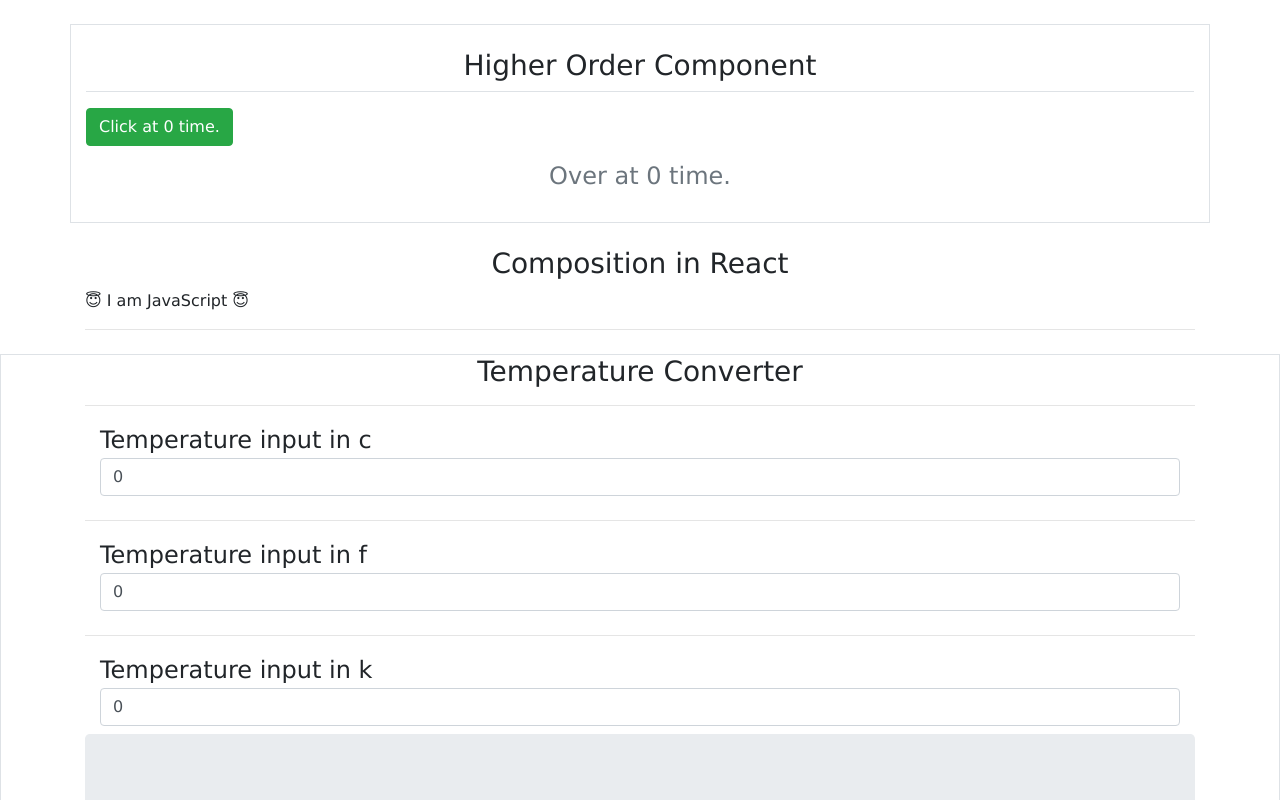
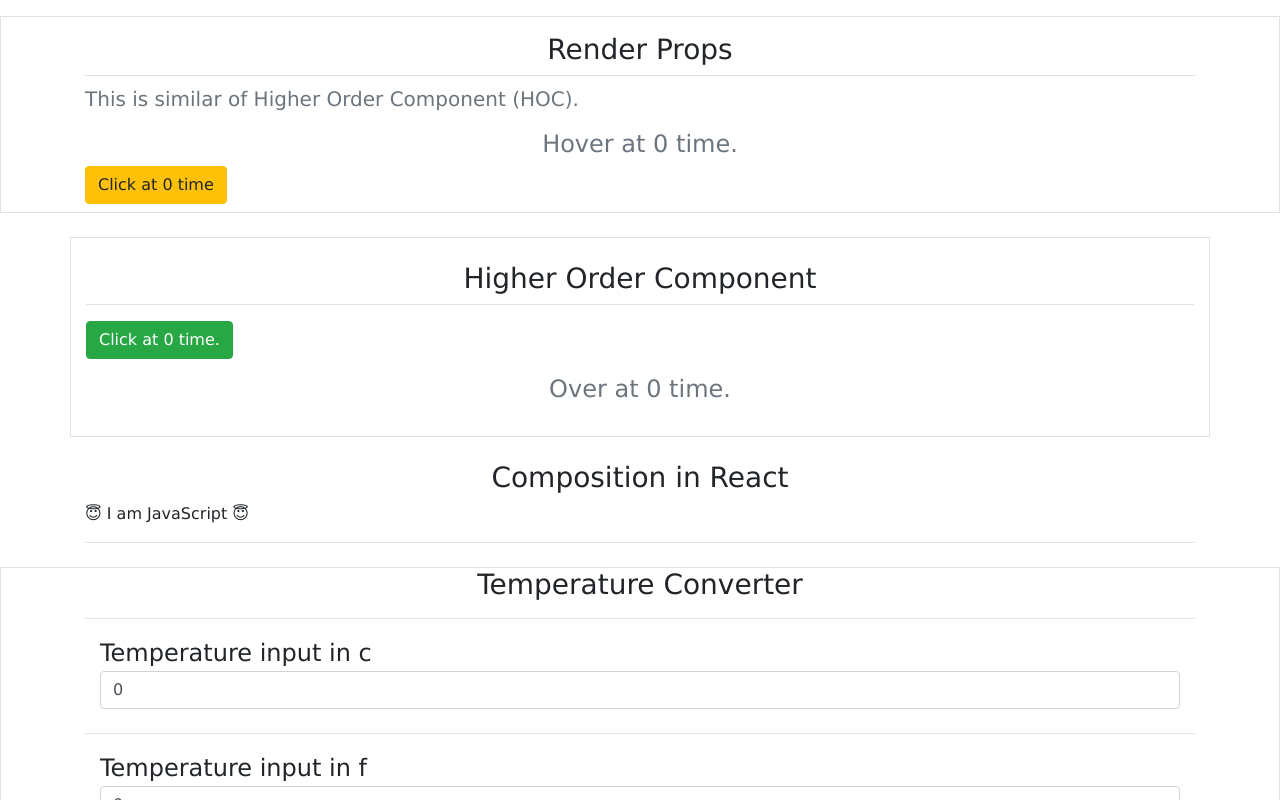
Before and after one commit to joy-narayon-roy/learn_react, a React (Create React App) app: page / in a window 1280 px wide. Shown: the top 800 px of the page. Built offline with nearby package versions, Linux system fonts and the light colour scheme.

Commit message:
Render Props

```diff
--- a/src/App.js
+++ b/src/App.js
@@ -8,12 +8,14 @@ import ConditionalRender from './components/Conditional_Render.jsx';
 import TemperatureConverter from './components/TemperatureConverter.jsx';
 import Composition from './components/Composition.jsx';
 import HigherOrderComponent from './components/HigherOrderComponent.jsx';
+import RenderProps from './components/RenderProps.jsx';
 
 function App() {
 
 return (
     <div>
         <body>
+        <RenderProps />
         <HigherOrderComponent />
         <Composition />
         <TemperatureConverter />
--- /dev/null
+++ b/src/components/RP/ClickCounter.jsx
@@ -0,0 +1,5 @@
+export default function ClickCounter(props) {
+    const {count,counter} = props;
+
+    return (<button class="btn btn-warning" onClick={counter} type="button">Click at {count} time</button>)
+}
--- /dev/null
+++ b/src/components/RP/Counter.jsx
@@ -0,0 +1,25 @@
+import React from 'react';
+
+ class Counter extends React.Component{
+    constructor (props){
+        super(props);
+        this.state = {
+            count:0
+        }
+    }
+
+    counter = () => {
+        this.setState((oldState)=>({count:oldState.count+1}))
+    }
+
+    render(){
+        const {render} = this.props;
+
+        const {count} = this.state;
+
+        return render(count,this.counter)
+
+    }
+}
+
+export default Counter;
--- /dev/null
+++ b/src/components/RP/HoverCounter.jsx
@@ -0,0 +1,4 @@
+export default function HoverCounter(props) {
+    const {count,counter} = props;
+    return (<h4 onMouseOver={counter} class="text-center text-muted">Hover at {count} time.</h4>)
+}
--- /dev/null
+++ b/src/components/RenderProps.jsx
@@ -0,0 +1,23 @@
+import React from 'react';
+import ClickCounter from './RP/ClickCounter.jsx'
+import HoverCounter from './RP/HoverCounter.jsx'
+import Counter from './RP/Counter.jsx'
+
+class RenderProps extends React.Component{
+
+    render(){
+        return (<section class="border my-3 py-2">
+            <div class="container">
+                <h3 class="text-center border-bottom py-2">Render Props</h3>
+                <p class="lead text-justified text-muted">This is similar of <b>Higher Order Component (HOC). </b></p>
+            <Counter render={(count,counter)=><HoverCounter count={count} counter={counter} />} />
+            <Counter render={(count,counter)=><ClickCounter count={count} counter={counter} />} />
+            </div>
+
+            {/*<Counter>{(count,counter)=><ClickCounter count={count} counter={counter}/>}</Counter>*/}
+
+        </section>)
+    }
+}
+
+export default RenderProps;
```
